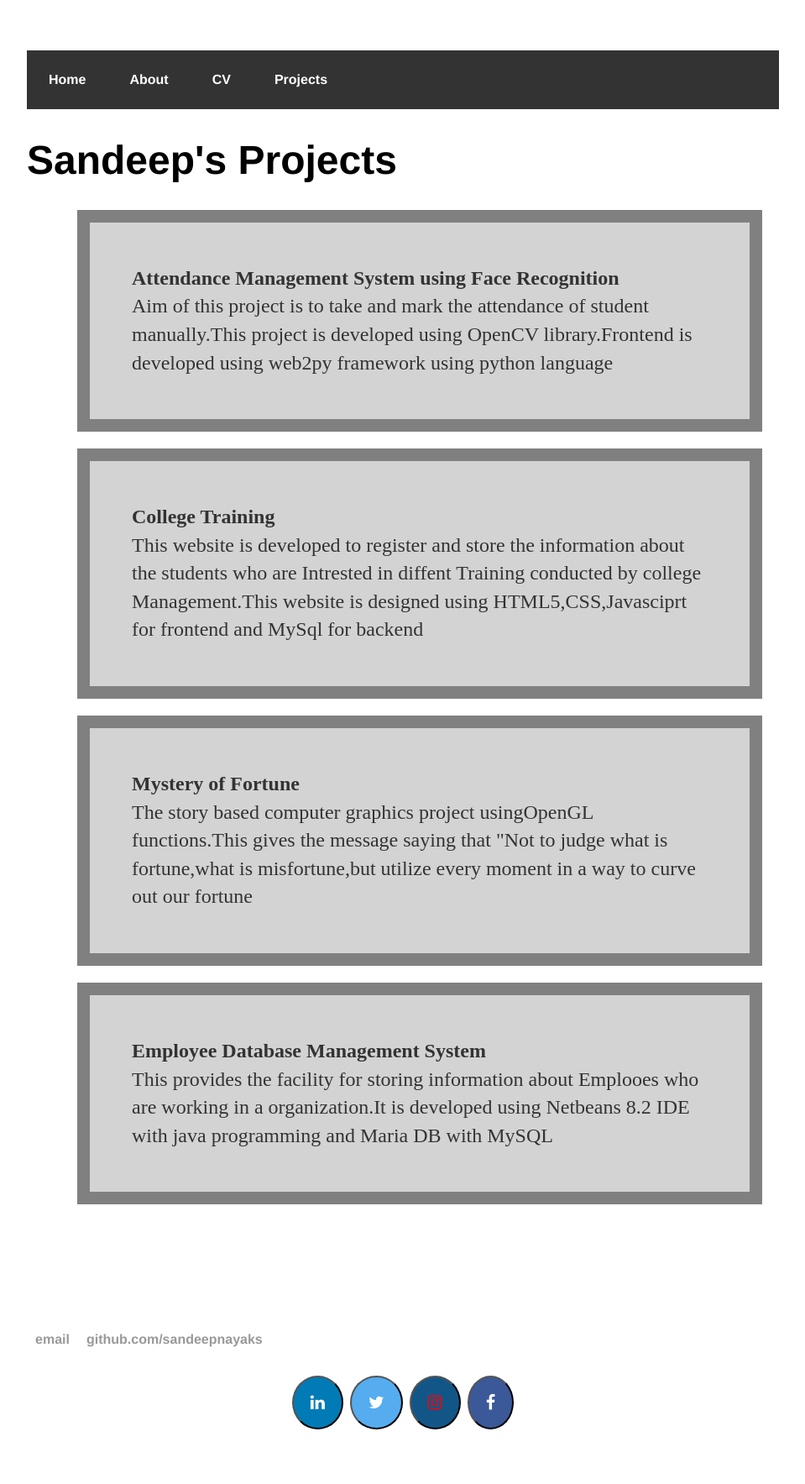
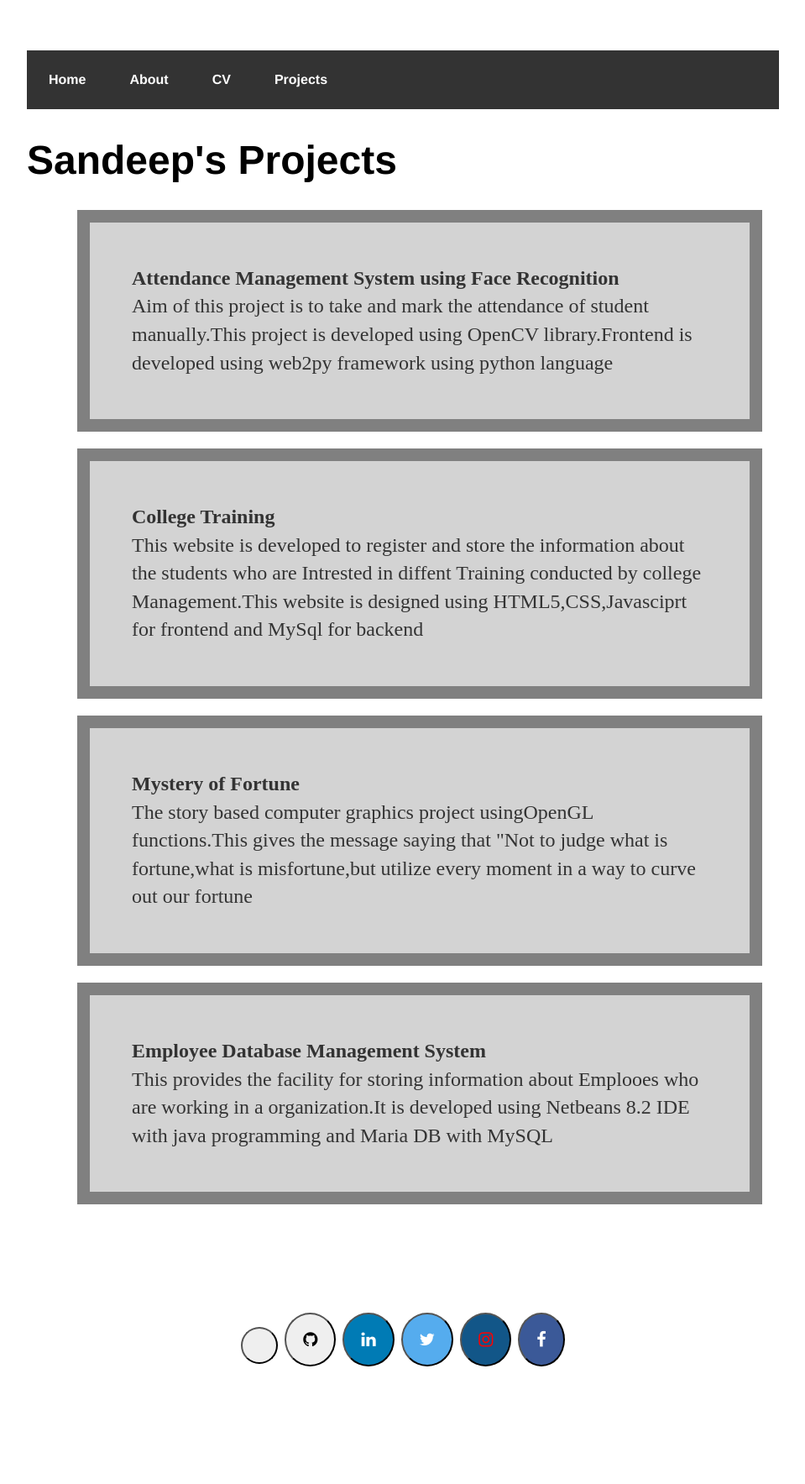
Before and after one commit to sandeepnayaks/sandeepnayaks.github.io, a Jekyll site: the page built from blog/index.html, in a window 1280 px wide. Shown: the whole page at 84% size, without its empty margins (160-1119 px from the left). Built offline with Jekyll 4.4.1, drawn with Linux system fonts in a browser that asks for light colours; after the commit the page ends 1692 px from its top, so only the background shows below that.

Commit message:
Update default.html

```diff
--- a/_layouts/default.html
+++ b/_layouts/default.html
@@ -28,10 +28,9 @@
 </div>
 
   <footer><center>
-   <ul>
-   <li><a href="mailto:sndpnayak.30@gmail.com">email</a></li>
-   <li><a href="https://github.com/sandeepnayaks">github.com/sandeepnayaks</a></li>
-   </ul>
+
+   <a href="mailto:sndpnayak.30@gmail.com"><button class="fa fa-gmail" ></button></a>
+   <a href="https://github.com/sandeepnayaks"><button class="fa fa-github" ></button></a>
 
 				<a href="https://www.linkedin.com/in/sandeep-s-77a57a163" target="_blank">
     <button class="fa fa-linkedin" ></button>
```
